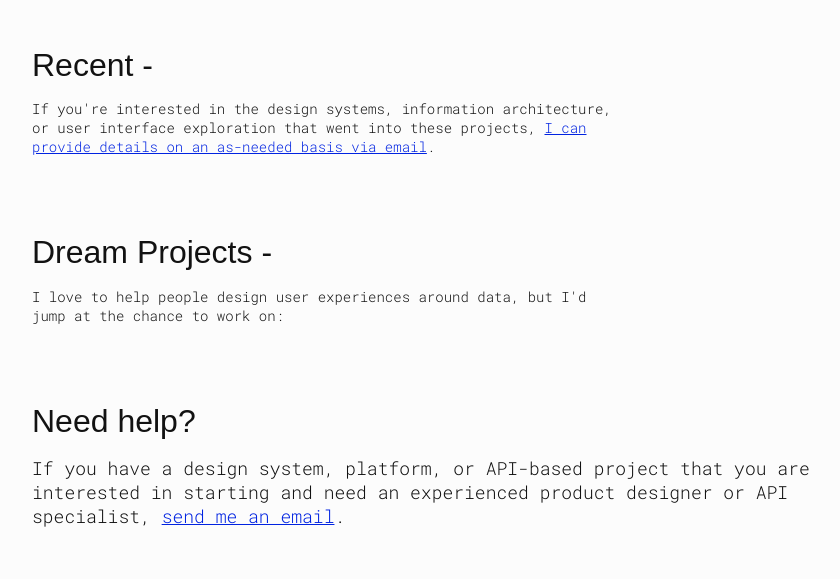
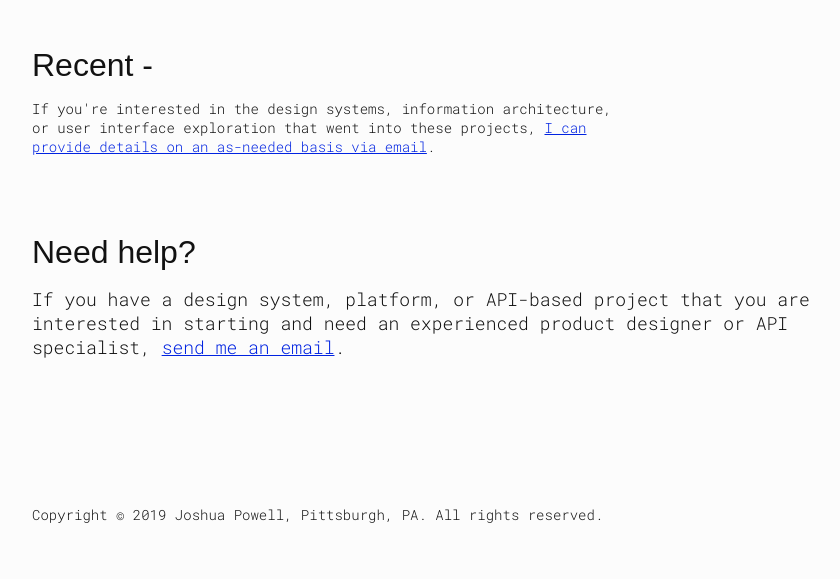
Before and after one commit to joshuapowell/www.joshuapowell.io, a Python web app: template app/templates/index.html in a window 1280 px wide. Shown: the part 629-1208 px from the top of the page, without its empty margins (8-848 px from the left). After the commit the page ends 1152 px from the top, so only its background shows below. Run offline with Jinja, Linux system fonts and the light colour scheme; the template is opened without the code that fills it, so the values that code supplies are empty; some web fonts are replaced.

Commit message:
Disabled display for 'Dream Project' section

```diff
--- a/app/templates/index.html
+++ b/app/templates/index.html
@@ -88,7 +88,7 @@
     </div>
   </section>
 
-  <section class="front--projects">
+  <section class="front--projects" style="display: none;">
     <div class="row">
       <div class="col-xs-12 col-sm-12 col-md-6 col-lg-6">
         <h1>
```
